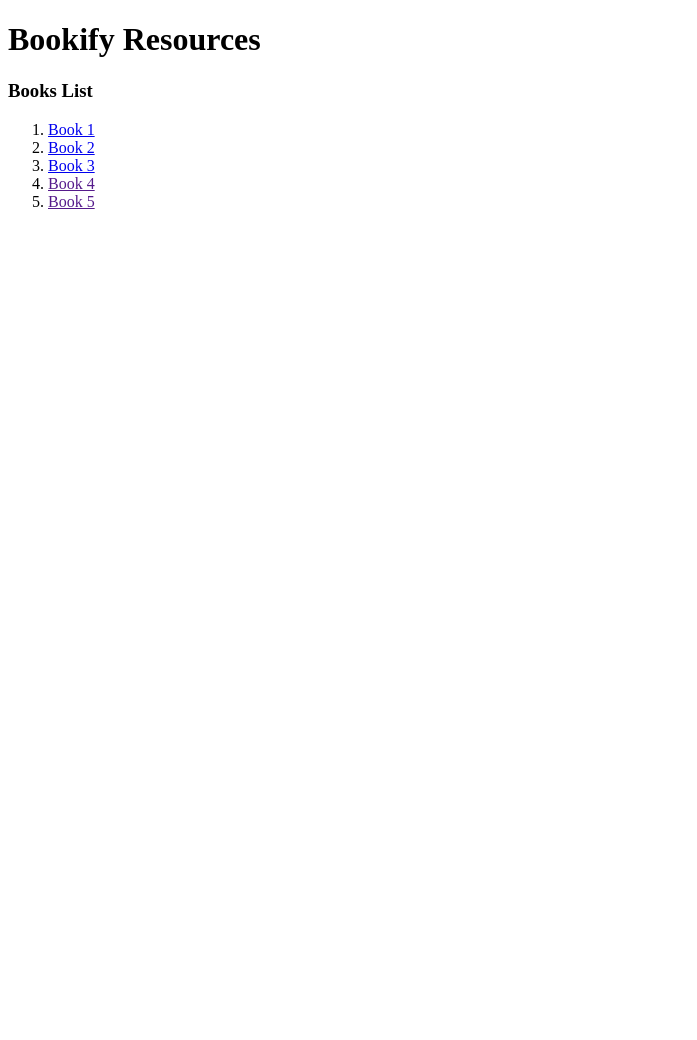
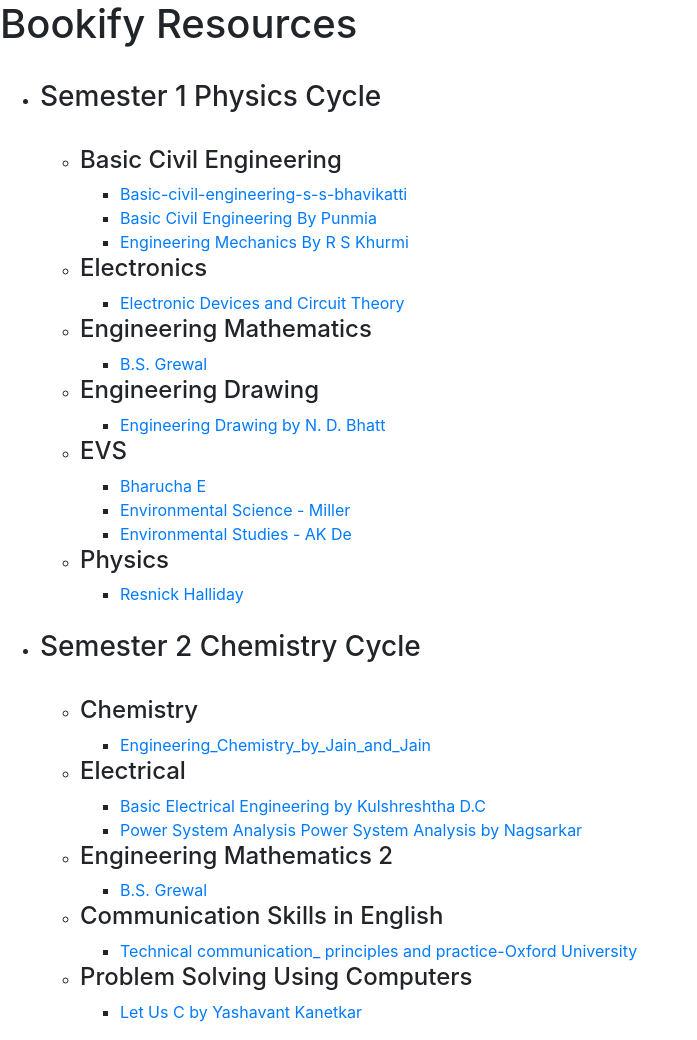
Before and after one commit to BlackTimber-Labs/Bookify-Resources, a plain HTML site: page index.html in a window 1280 px wide. Shown: the whole page, without its empty margins (0-697 px from the left). Before the commit the page ends 800 px from the top, so only its background shows below. Drawn offline with nearby package versions, Linux system fonts and the light colour scheme.

Commit message:
Full Resource

```diff
--- a/index.html
+++ b/index.html
@@ -5,16 +5,84 @@
     <meta http-equiv="X-UA-Compatible" content="IE=edge">
     <meta name="viewport" content="width=device-width, initial-scale=1.0">
     <title>Bookify-Resources</title>
+    <link rel="stylesheet" href="https://stackpath.bootstrapcdn.com/bootstrap/4.1.3/css/bootstrap.min.css" integrity="sha384-MCw98/SFnGE8fJT3GXwEOngsV7Zt27NXFoaoApmYm81iuXoPkFOJwJ8ERdknLPMO" crossorigin="anonymous">
 </head>
 <body>
-    <h1>Bookify Resources</h1>
-    <h3>Books List</h3>
-    <ol>
-        <li><a href="./sem1/civil/basic-civil-engineering-s-s-bhavikatti.pdf">Book 1</a></li>
-        <li><a href="./sem1/civil/Basic Civil Engineering By Punmia.PDF">Book 2</a></li>
-        <li><a href="./sem1/civil/Engineering Mechanics By R S Khurmi.pdf">Book 3</a></li>
-        <li><a href="">Book 4</a></li>
-        <li><a href="">Book 5</a></li>
-    </ol>
+    <h1>Bookify Resources</h1><br>
+    <ul>
+        <li><h3>Semester 1 Physics Cycle</h3></li><br>
+        <ul>
+            <li><h4>Basic Civil Engineering</h4></li>
+            <ul>
+                <li><a href="./sem1/civil/basic-civil-engineering-s-s-bhavikatti.pdf">Basic-civil-engineering-s-s-bhavikatti</a></li>
+                <li><a href="./sem1/civil/Basic Civil Engineering By Punmia.PDF">Basic Civil Engineering By Punmia</a></li>
+                <li><a href="./sem1/civil/Engineering Mechanics By R S Khurmi.pdf">Engineering Mechanics By R S Khurmi</a></li>
+            </ul>
+        </ul>
+        <ul>
+            <li><h4>Electronics</h4></li>
+            <ul>
+                <li><a href="./sem1/Electronics/Electronic Devices and Circuit Theory (11th Edition) by Robert L. Boylestad, Louis Nashelsky (z-lib.org).pdf">Electronic Devices and Circuit Theory</a></li>
+            </ul>
+        </ul>
+        <ul>
+            <li><h4>Engineering Mathematics</h4></li>
+            <ul>
+                <li><a href="./sem1/EM-2/B.S. Grewal.pdf">B.S. Grewal</a></li>
+            </ul>
+        </ul>
+        <ul>
+            <li><h4>Engineering Drawing</h4></li>
+            <ul>
+                <li><a href="./sem1/Engg Drawing/Engineering Drawing by N. D. Bhatt by N. D. Bhatt (z-lib.org).pdf">Engineering Drawing by N. D. Bhatt</a></li>
+            </ul>
+        </ul>
+        <ul>
+            <li><h4>EVS</h4></li>
+            <ul>
+                <li><a href="./sem1/EVS/Bharucha E.pdf">Bharucha E</a></li>
+                <li><a href="./sem1/EVS/Environmental Science - Miller.pdf">Environmental Science - Miller</a></li>
+                <li><a href="./sem1/EVS/Environmental Studies - AK De.pdf">Environmental Studies - AK De</a></li>
+            </ul>
+        </ul>
+        <ul>
+            <li><h4>Physics</h4></li>
+            <ul>
+                <li><a href="./sem1/Physics/Resnick Halliday.pdf">Resnick Halliday</a></li>
+            </ul>
+        </ul><br>
+        <li><h3>Semester 2 Chemistry Cycle</h3></li><br>
+        <ul>
+            <li><h4>Chemistry</h4></li>
+            <ul>
+                <li><a href="./sem2/Chemistry/Engineering_Chemistry_by_Jain_and_Jain.pdf">Engineering_Chemistry_by_Jain_and_Jain</a></li>
+            </ul>
+        </ul>
+        <ul>
+            <li><h4>Electrical</h4></li>
+            <ul>
+                <li><a href="./sem2/Electrical/Basic Electrical Engineering by Kulshreshtha D.C. (z-lib.org).pdf">Basic Electrical Engineering by Kulshreshtha D.C</a></li>
+                <li><a href="./sem2/Electrical/Power System Analysis Power System Analysis by Nagsarkar, T. K., Sukhija, M. S (z-lib.org).pdf">Power System Analysis Power System Analysis by Nagsarkar</a></li>
+            </ul>
+        </ul>
+        <ul>
+            <li><h4>Engineering Mathematics 2</h4></li>
+            <ul>
+                <li><a href="./sem2/Maths/B.S. Grewal.pdf">B.S. Grewal</a></li>
+            </ul>
+        </ul>
+        <ul>
+            <li><h4>Communication Skills in English</h4></li>
+            <ul>
+                <li><a href="./sem2/LN1001/Raman, Meenakshi_ Sharma, Sangeeta - Technical communication_ principles and practice-Oxford University Press (2015).pdf">Technical communication_ principles and practice-Oxford University</a></li>
+            </ul>
+        </ul>
+        <ul>
+            <li><h4>Problem Solving Using Computers</h4></li>
+            <ul>
+                <li><a href="./sem2/PSUC/Let Us C by Yashavant Kanetkar (z-lib.org).pdf">Let Us C by Yashavant Kanetkar</a></li>
+            </ul>
+        </ul>
+    </ul>
 </body>
 </html>
```
Also changed, not shown: 13 other files.
